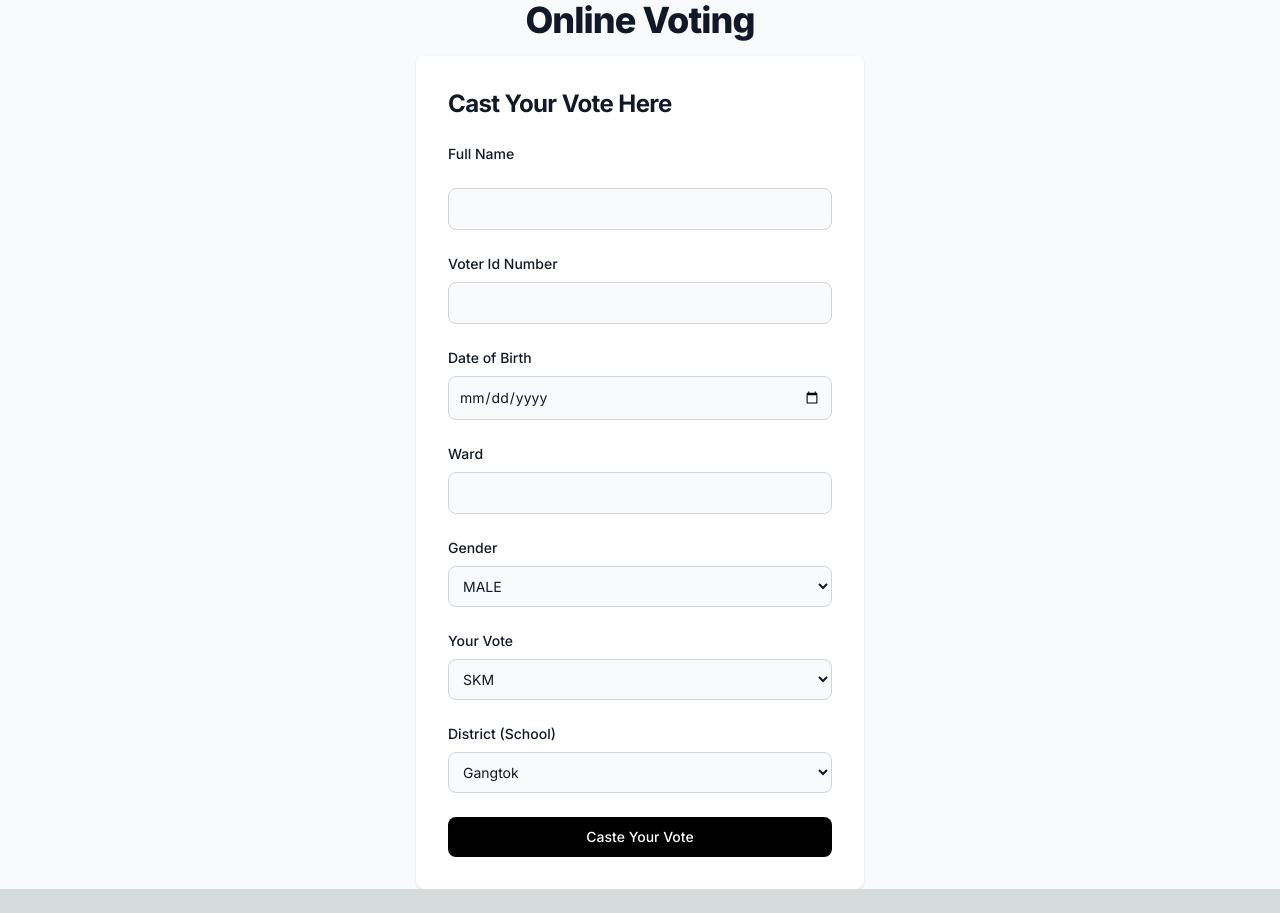
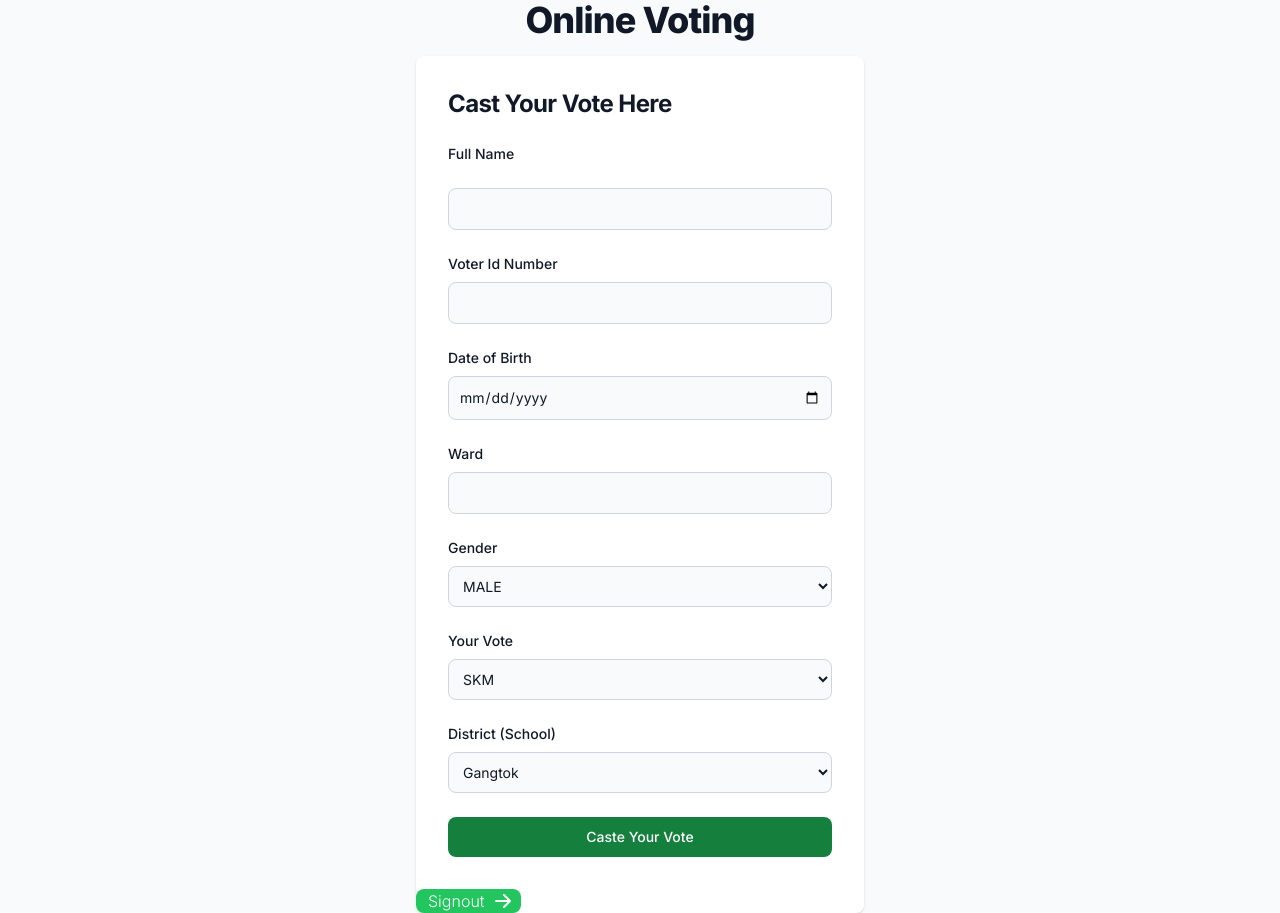
Before and after one commit to bloodgroup-cplusplus/next_firebase_vote, a Next.js app: page /admin in a window 1280 px wide. Before the commit the page ends 889 px from the top, so only its background shows below. Built offline with nearby package versions, Linux system fonts and the light colour scheme; no server answers; sample sign-in values are in the browser's storage.

Commit message:
website name changed

```diff
--- a/app/admin/page.js
+++ b/app/admin/page.js
@@ -118,9 +118,13 @@ function Page() {
                       </select>
 
                   </div>
-                  <button type="submit" className="w-full text-white bg-black hover:bg-primary-700 focus:ring-4 focus:outline-none focus:ring-primary-300 font-medium rounded-lg text-sm px-5 py-2.5 text-center dark:bg-primary-600 dark:hover:bg-primary-700 dark:focus:ring-primary-800">Caste Your Vote</button>
+                  <button type="submit" className="w-full text-white bg-green-700 hover:bg-green-700 focus:ring-4 focus:outline-none focus:ring-primary-300 font-medium rounded-lg text-sm px-5 py-2.5 text-center dark:bg-primary-600 dark:hover:bg-primary-700 dark:focus:ring-primary-800">Caste Your Vote</button>
               </form>
           </div>
+          <button  onClick={signout} className="inline-flex items-center justify-center px-3 py-0 mr-1 text-base text-py-7 font-light text-center text-white rounded-lg bg-green-500 hover:bg-primary-800 focus:ring-4 focus:ring-primary-300 dark:focus:ring-primary-900">
+                Signout
+                <svg className="w-5 h-5 ml-2 -mr-1" fill="currentColor" viewBox="0 0 20 20" xmlns="http://www.w3.org/2000/svg"><path fill-rule="evenodd" d="M10.293 3.293a1 1 0 011.414 0l6 6a1 1 0 010 1.414l-6 6a1 1 0 01-1.414-1.414L14.586 11H3a1 1 0 110-2h11.586l-4.293-4.293a1 1 0 010-1.414z" clip-rule="evenodd"></path></svg>
+            </button>
       </div>
     </div>
   </section>
--- a/app/layout.js
+++ b/app/layout.js
@@ -5,8 +5,8 @@ import { AuthContextProvider } from './(context)/AuthContext'
 const inter = Inter({ subsets: ['latin'] })
 
 export const metadata = {
-  title: 'Create Next App',
-  description: 'Generated by create next app',
+  title: 'Old Age Voters',
+  description: 'Voting System for old age voters',
 }
 
 export default function RootLayout({ children }) {
```
